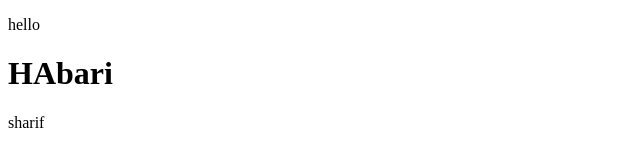
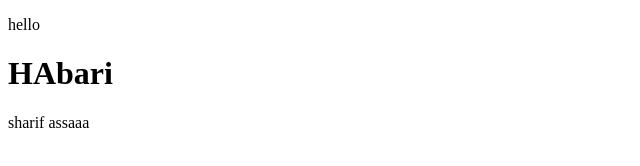
Before and after one commit to Zlolmapipi/gittest, a website: page index.html in a window 1280 px wide. Shown: the full height of the page, 0-640 px from the left. Drawn offline with Linux system fonts and the light colour scheme.

Commit message:
forth comit

```diff
--- a/index.html
+++ b/index.html
@@ -6,7 +6,7 @@
 <body>
 	<p>hello</p>
 	<h1>HAbari</h1>
-	sharif
+	sharif assaaa
 
 </body>
 </html>
```
Also changed, not shown: package.json (added, +24 -0 lines), 2 other files.
